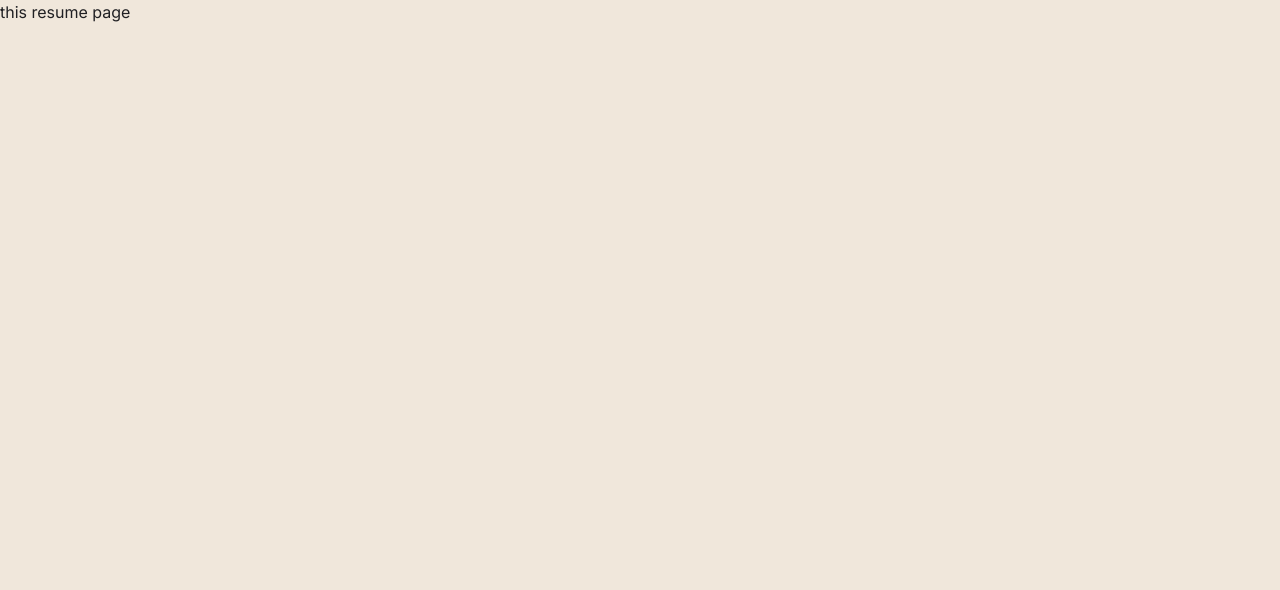
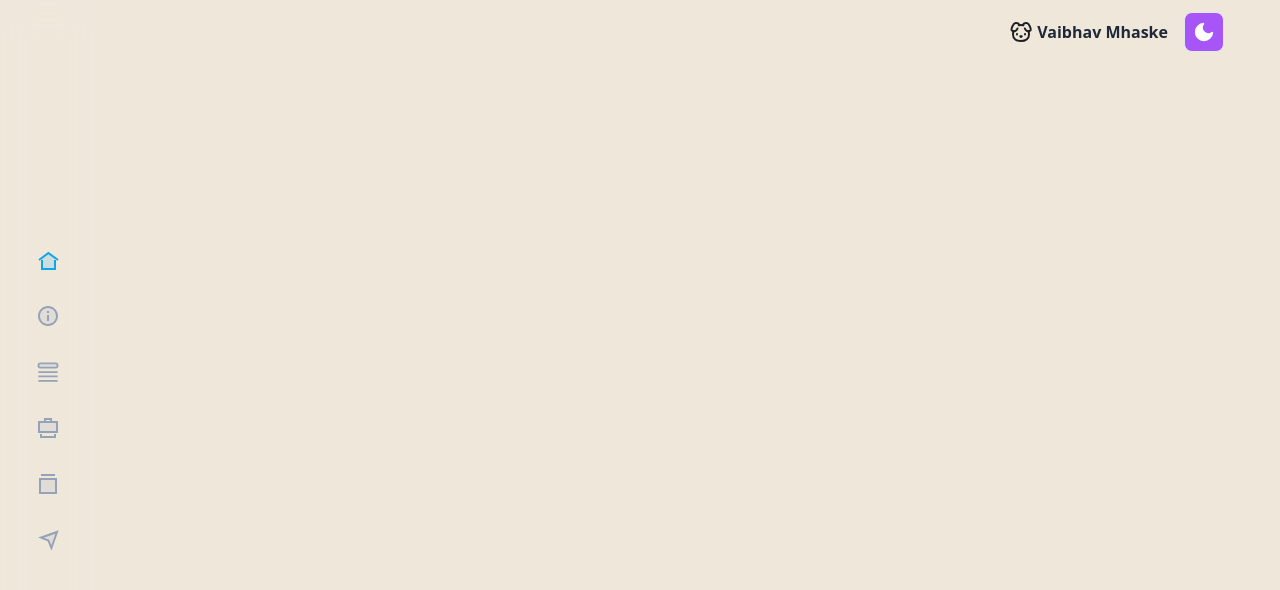
Before and after one commit to the-vaibhav/Portfolio, a Next.js app: page /resume in a window 1280 px wide. Shown: the top 590 px of the page. Built offline with nearby package versions, Linux system fonts and the light colour scheme.

Commit message:
Resume page

```diff
--- a/app/resume/page.tsx
+++ b/app/resume/page.tsx
@@ -1,6 +1,15 @@
+import Header from "../../components/Header";
+import Navbar from "../../components/Navbar";
+
 export default function Resume() {
-    return <div>
-        this resume page
+    return <div className="max-w-7xl mx-auto">
+        <div className="min-h-screen flex">
+            <Navbar></Navbar>
+            <main className="grow overflow-hidden px-6 mb-10 pb-10">
+                <div className="w-full h-full max-w-[1072px] mx-auto flex flex-col relative">
+                    <Header></Header>
+                </div>
+            </main>
+        </div>
     </div>
-
 }
--- /dev/null
+++ b/components/ResumeBox.tsx
@@ -0,0 +1,15 @@
+import { div } from "three/examples/jsm/nodes/Nodes.js"
+
+interface ResumeBox {
+    heading: string,
+    timeline: string,
+    subheading: string,
+    name: string,
+    description: string
+}
+
+export default function ResumeBox(props: ResumeBox) {
+    return (
+        <div></div>
+    )
+}
```
Also changed, not shown: 1 other file (tests, documents, lock files or other folders).
